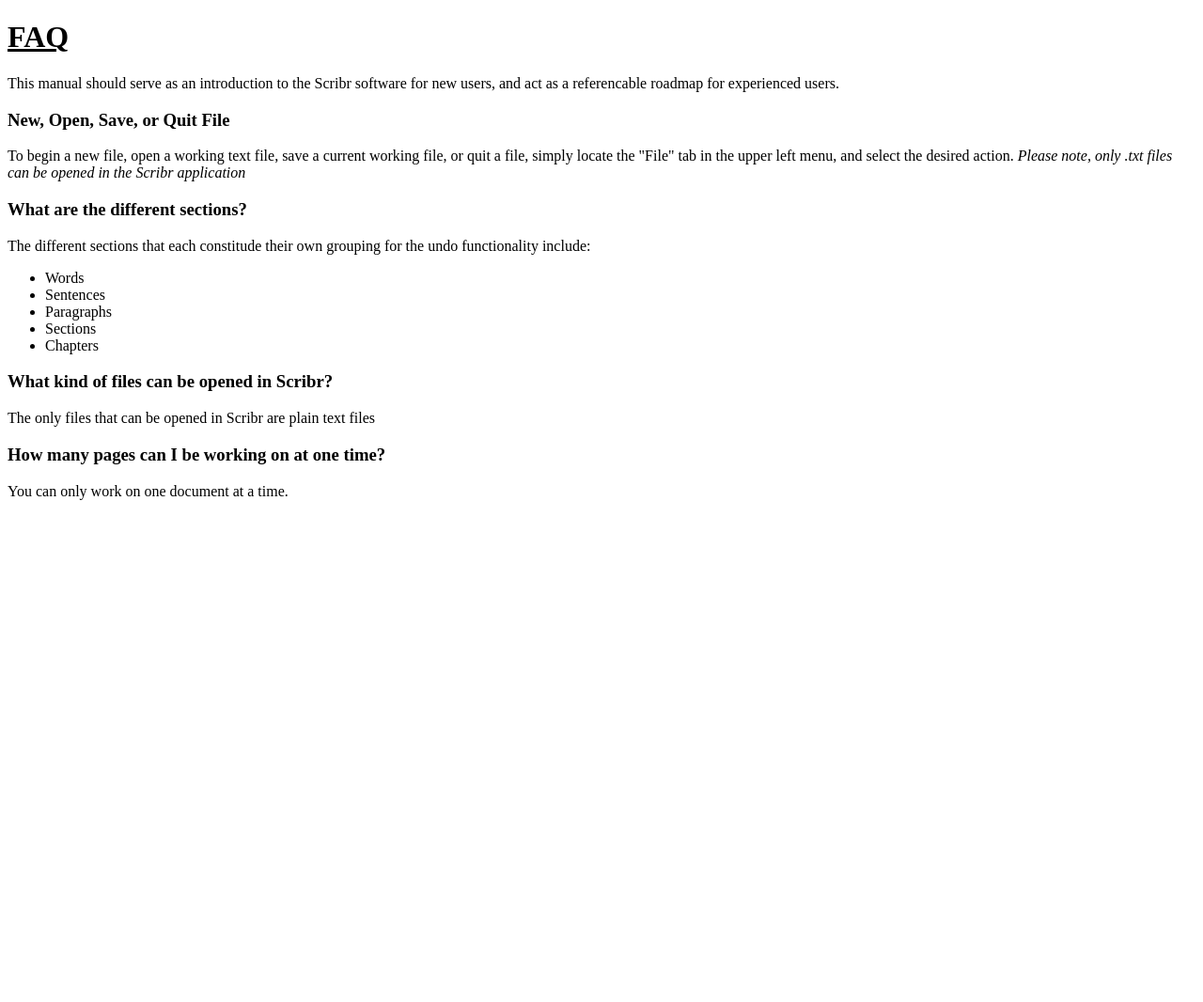
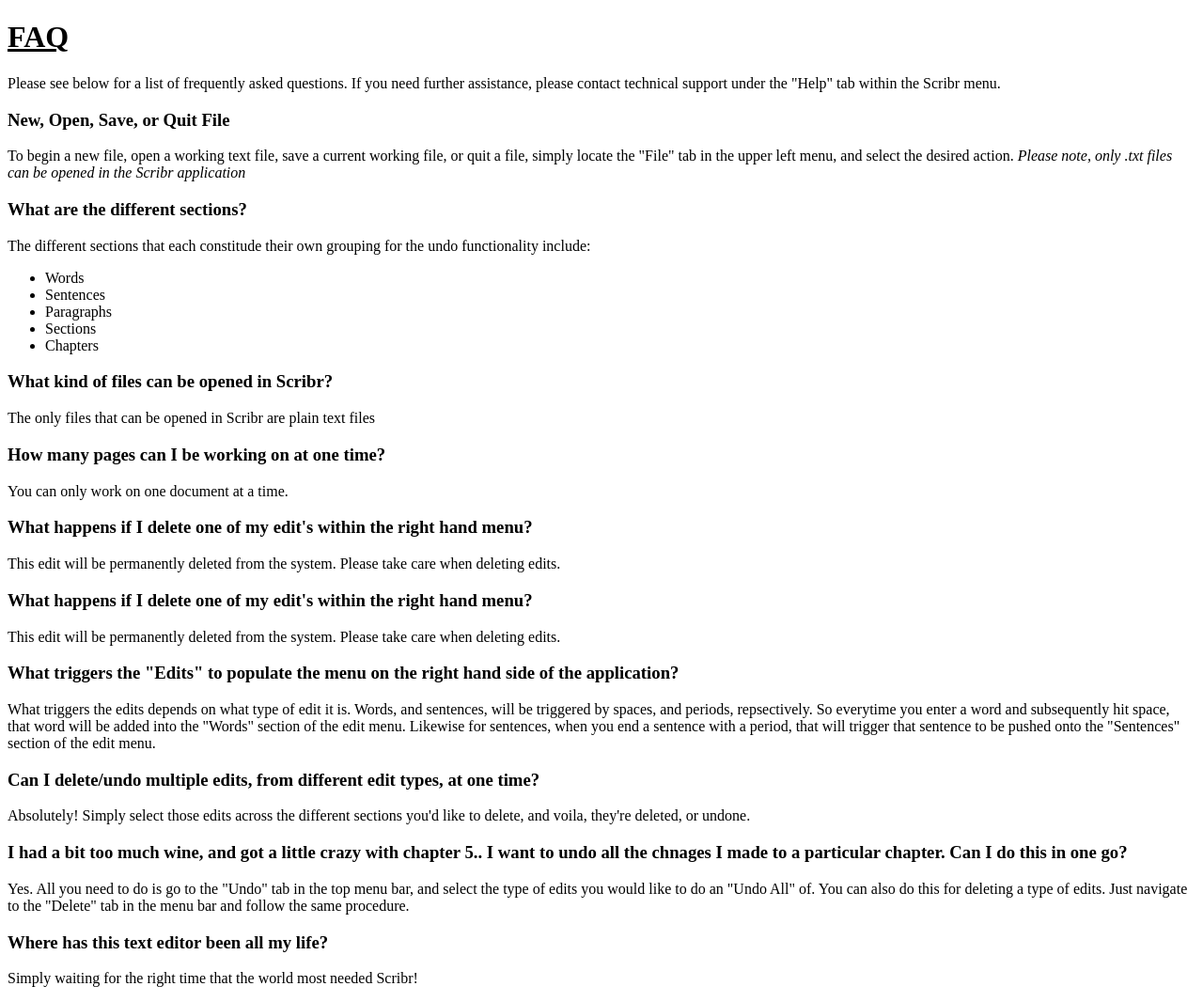
Before and after one commit to johnpurcell514/COMP-5541_PROJECT, a plain HTML site: page SUPPORT/index.html in a window 1280 px wide. Shown: the whole page at 94% size. Before the commit the page ends 800 px from the top, so only its background shows below. Drawn offline with Linux system fonts and the light colour scheme.

Commit message:
Update index.html

```diff
--- a/SUPPORT/index.html
+++ b/SUPPORT/index.html
@@ -11,9 +11,8 @@
         </h1>
 
         <p>
-          This manual should serve as an introduction to the
-          Scribr software for new users, and act as a
-          referencable roadmap for experienced users.
+          Please see below for a list of frequently asked questions. If you need further assistance,
+            please contact technical support under the "Help" tab within the Scribr menu.
         </p>
 
         <h3>
@@ -50,7 +49,6 @@
             The only files that can be opened in Scribr are plain text files
         </p>
 
-
         <h3>
             How many pages can I be working on at one time?
         </h3>
@@ -59,6 +57,60 @@
             You can only work on one document at a time.
         </p>
 
+        <h3>
+            What happens if I delete one of my edit's within the right hand menu?
+        </h3>
+
+        <p>
+            This edit will be permanently deleted from the system. Please take care when deleting edits.
+        </p>
+
+        <h3>
+            What happens if I delete one of my edit's within the right hand menu?
+        </h3>
+
+        <p>
+            This edit will be permanently deleted from the system. Please take care when deleting edits.
+        </p>
+
+        <h3>
+           What triggers the "Edits" to populate the menu on the right hand side of the application?
+        </h3>
+
+        <p>
+           What triggers the edits depends on what type of edit it is. Words, and sentences, will be triggered by spaces, and periods, repsectively.
+            So everytime you enter a word and subsequently hit space, that word will be added into the "Words" section of the edit menu.
+            Likewise for sentences, when you end a sentence with a period, that will trigger that sentence to be pushed onto the "Sentences" section
+            of the edit menu.
+
+        </p>
+
+      <h3>
+           Can I delete/undo multiple edits, from different edit types, at one time?
+        </h3>
+
+        <p>
+           Absolutely! Simply select those edits across the different sections you'd like to delete, and voila, they're deleted, or undone.
+        </p>
+
+      <h3>
+          I had a bit too much wine, and got a little crazy with chapter 5.. I want to undo all the chnages I made to a particular chapter. Can I do this in one
+          go?
+        </h3>
+
+        <p>
+           Yes. All you need to do is go to the "Undo" tab in the top menu bar, and select the type of edits you would like to do an "Undo All" of.
+            You can also do this for deleting a type of edits. Just navigate to the "Delete" tab in the menu bar and follow the same procedure.
+        </p>
+
+      <h3>
+           Where has this text editor been all my life?
+        </h3>
+
+        <p>
+           Simply waiting for the right time that the world most needed Scribr!
+        </p>
+
     </body>
 
 </html>
```
